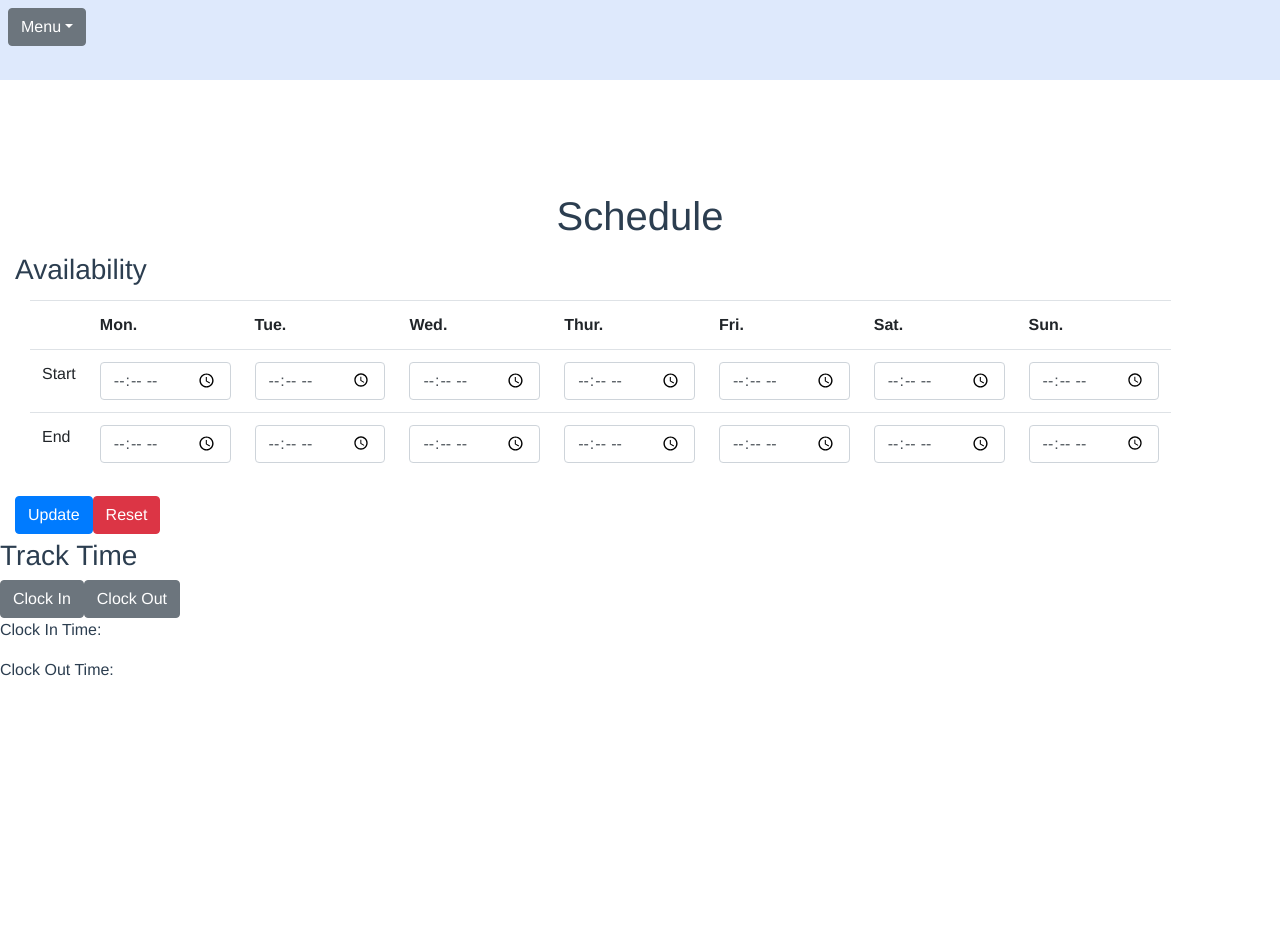
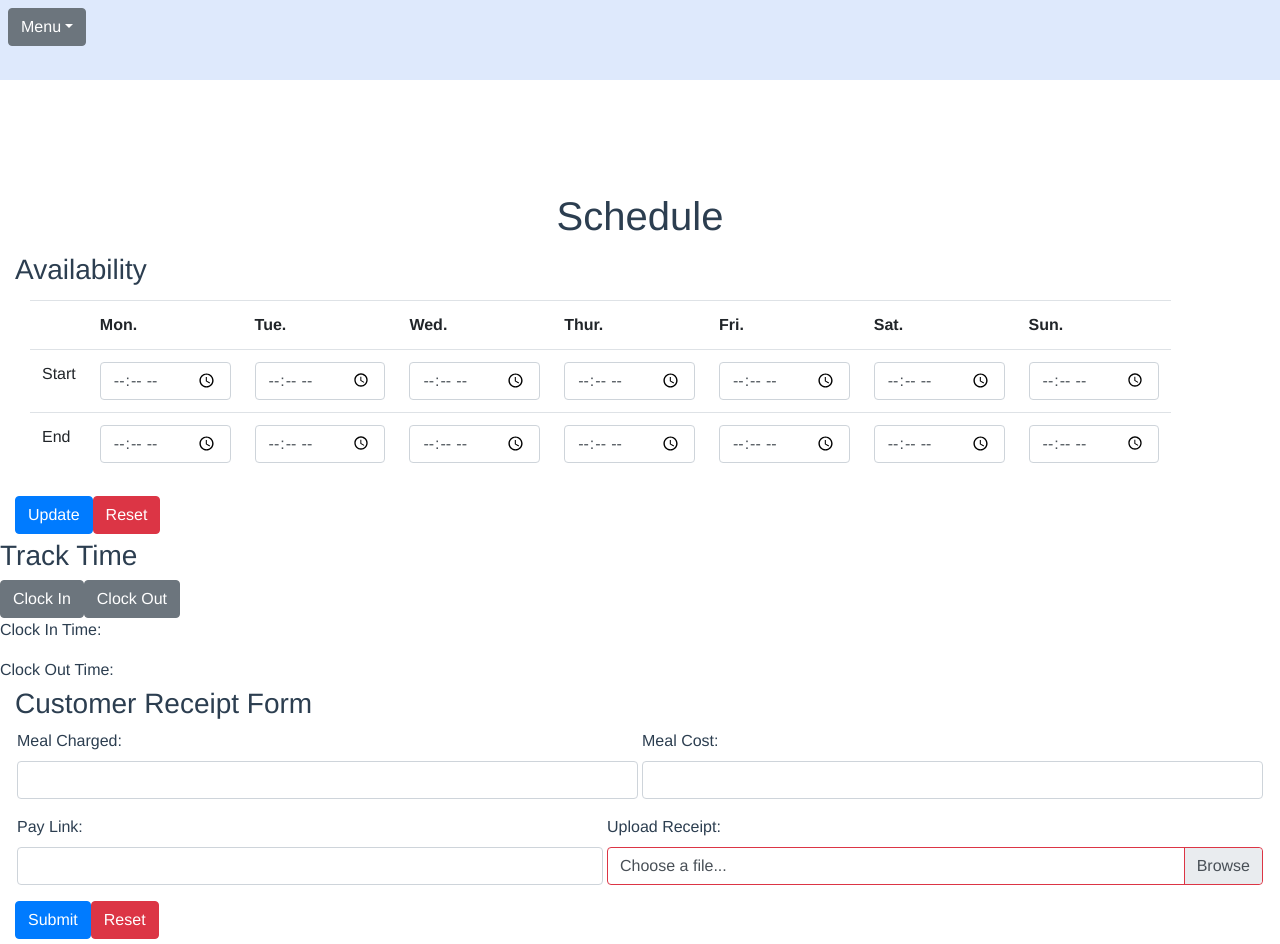
Before and after one commit to tlj4k8/designProject, a Vue app: page /#/availability in a window 1280 px wide. Before the commit the page ends 800 px from the top, so only its background shows below. Built offline with nearby package versions, Linux system fonts and the light colour scheme.

Commit message:
time for a new branch

```diff
--- a/src/views/ChefPage.vue
+++ b/src/views/ChefPage.vue
@@ -4,7 +4,6 @@
     <div>
       <Person/>
       <Availability/>
-      <Receipt/>
     </div>
   </div>
 </template>
@@ -12,13 +11,11 @@
 <script>
 import Availability from '../components/Availability';
 import Person from '../components/Person';
-import Receipt from '../components/Receipt';
 export default {
   name: "ChefPage",
   components: {
     Availability,
-    Person,
-    Receipt
+    Person
   }
 };
 </script>
--- a/src/views/SchedulePage.vue
+++ b/src/views/SchedulePage.vue
@@ -3,17 +3,20 @@
     <h1>Schedule</h1>
     <Availability/>
     <TimeStamp/>
+    <Receipt/>
   </div>
 </template>
 
 <script>
 import Availability from '@/components/Availability.vue';
 import TimeStamp from '@/components/TimeStamp.vue';
+import Receipt from '@/components/Receipt.vue';
 export default {
   name: "SchedulePage",
   components: {
     Availability,
-    TimeStamp
+    TimeStamp,
+    Receipt
   }
 };
 </script>
```
